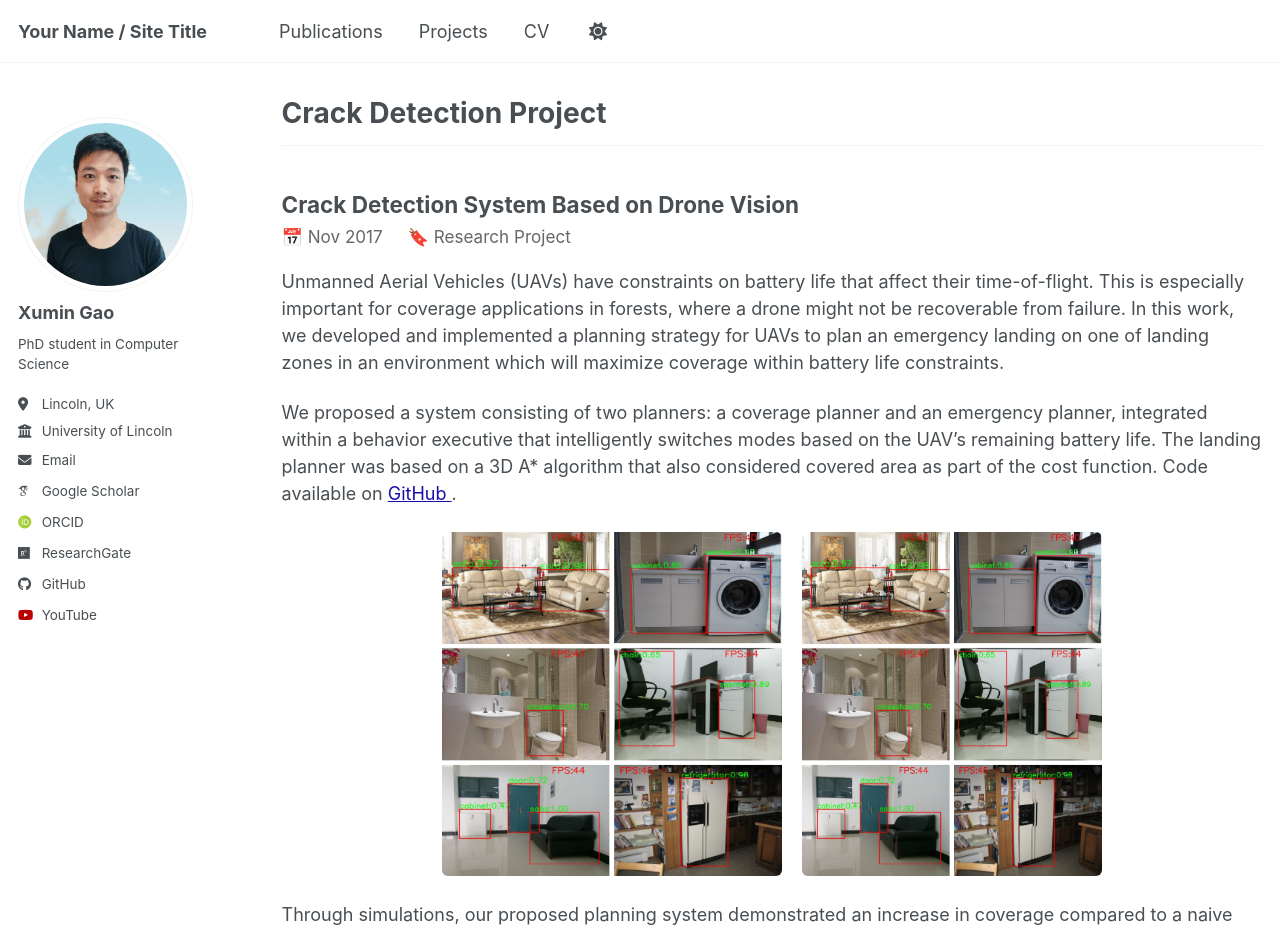
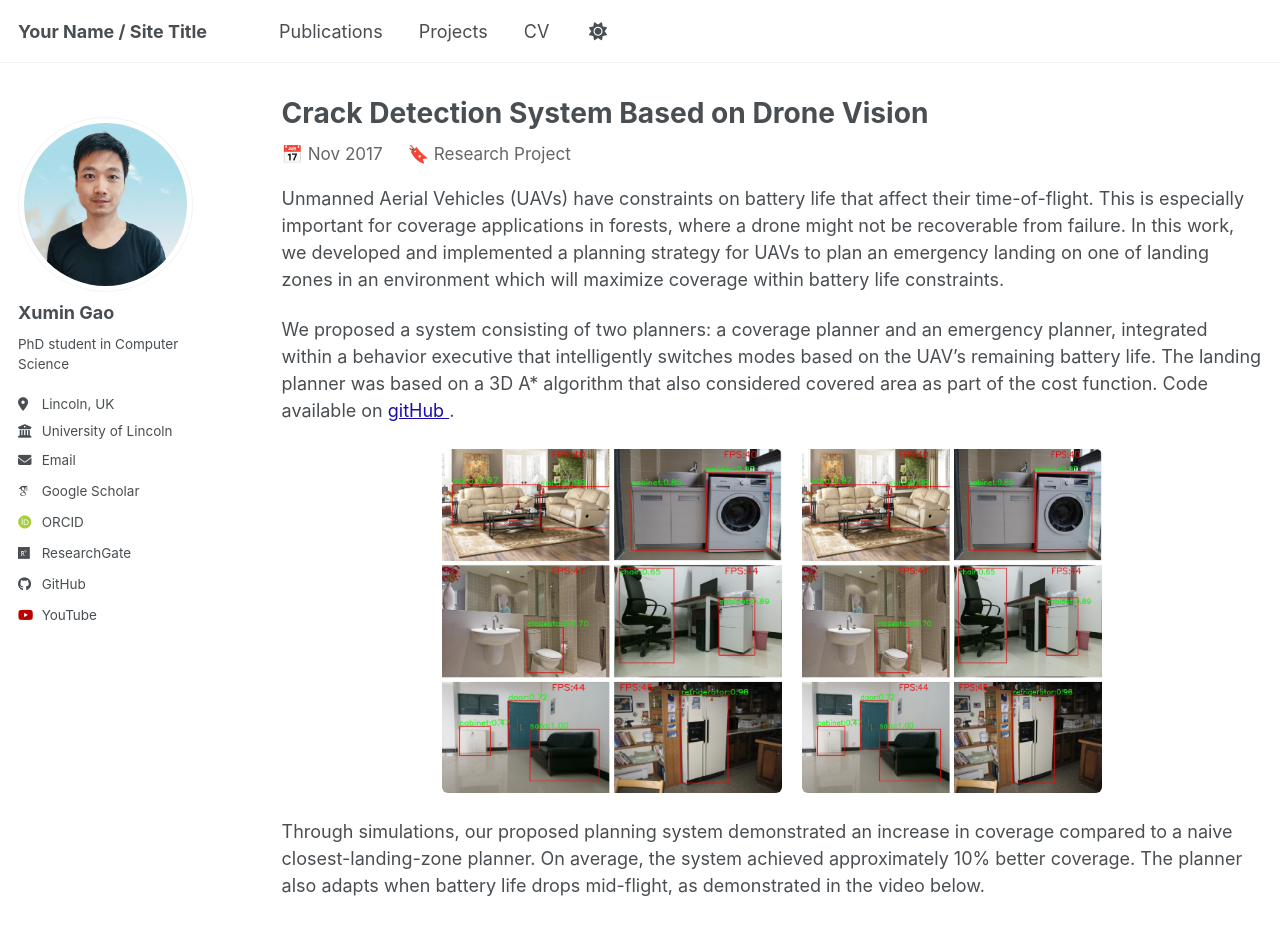
Before and after one commit to XuminGaoGithub/XuminGaoGithub.github.io, a Jekyll site: the page built from _pages/CrackDetection.md, in a window 1280 px wide and 1400 px high. Shown: the top 932 px of the window. Built offline with Jekyll 4.4.1, drawn with Linux system fonts in a browser that asks for light colours; some web fonts are replaced; a script bundle is joined from its source files by our own code; library files that are not in the unit come from our copies; some of the changed text lies outside the part shown; grey boxes are pictures that could not be loaded.

Commit message:
Update CrackDetection.md

```diff
--- a/_pages/CrackDetection.md
+++ b/_pages/CrackDetection.md
@@ -1,15 +1,9 @@
 ---
 layout: archive
-title: "Crack Detection Project"
+title: "Crack Detection System Based on Drone Vision"
 permalink: /CrackDetection/
 author_profile: true
 ---
-
-
----
-<h2 style="margin-bottom:6px;">
-  Crack Detection System Based on Drone Vision
-</h2>
 
 <p style="margin: 0 0 18px 0; color:#666; font-size:0.95em;">
   <span style="margin-right:20px;">
@@ -37,7 +31,7 @@ algorithm that also considered covered area as part of the cost function. Code a
 <a href="https://github.com/XuminGaoGithub/Crack-Detection-System-Based-on-Drone-Vision"
    target="_blank"
    style="color:#1a0dab; text-decoration:underline;">
-  GitHub
+  gitHub
 </a>.
 </p>
 
@@ -73,10 +67,3 @@ life drops mid-flight, as demonstrated in the video below.
     style="max-width:100%; border-radius:8px;">
   </iframe>
 </div>
-
-<p style="text-align:center; margin-top:20px;">
-  🔗 Code available on
-  <a href="https://github.com/XuminGaoGithub/Crack-Detection-System-Based-on-Drone-Vision" target="_blank">
-    GitHub
-  </a>
-</p>
```
